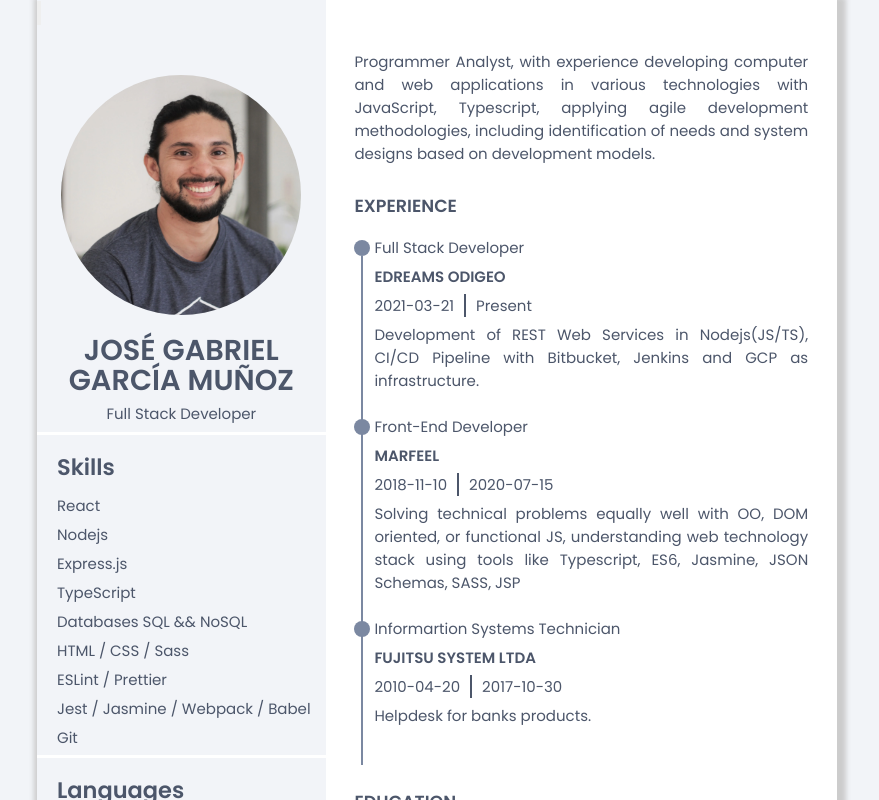
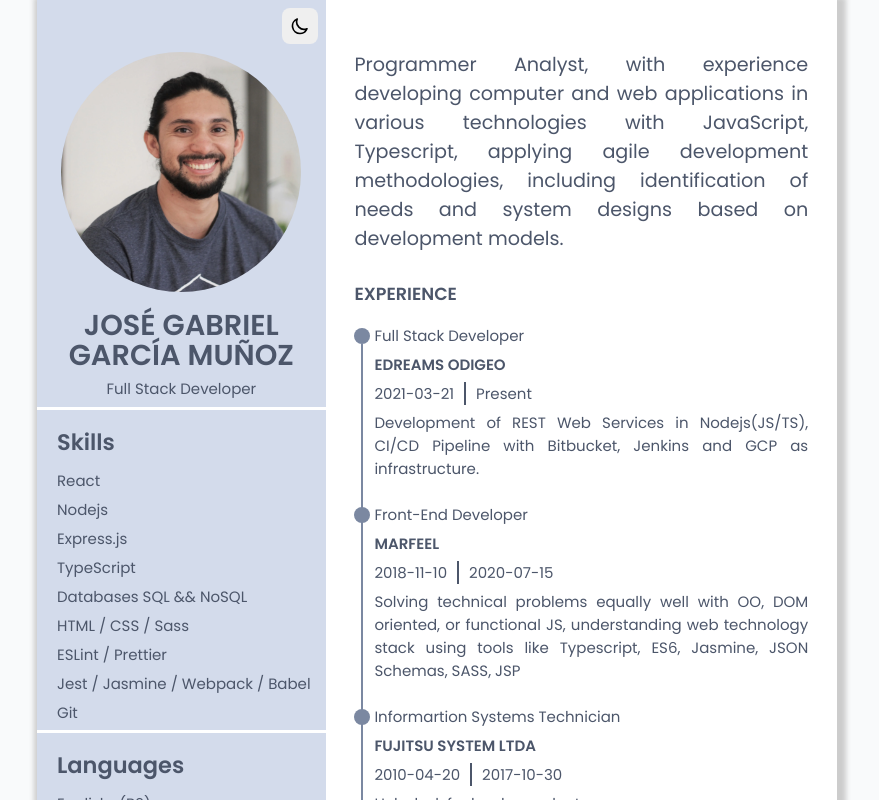
Before and after one commit to gabogarciam/resume, a React app: page / in a window 1280 px wide. Shown: the top 800 px of the page, without its empty margins (203-1082 px from the left). Built offline with nearby package versions, Linux system fonts and the light colour scheme.

Commit message:
refactor: :lipstick: update styles
updated styles

```diff
--- a/src/App.js
+++ b/src/App.js
@@ -3,4 +3,8 @@ import { createRoot } from 'react-dom/client';
 import Resume from './components/Resume/Resume';
 import './App.scss';
 
-createRoot(document.getElementById('root')).render(<Resume />);
+createRoot(document.getElementById('root')).render(
+  <React.StrictMode>
+    <Resume />
+  </React.StrictMode>
+);
--- a/src/App.scss
+++ b/src/App.scss
@@ -16,13 +16,90 @@ html {
     scroll-behavior: smooth;
 }
 
-body {
+body,  .light {
     margin: 0 0 var(--header-height) 0;
+    height: 100vh;
     padding: 0;
     font-family: var(--body-font);
     font-size: var(--normal-font-size);
-    background-color: var(--body-color);
+    background: #f9fafb;
     color: var(--text-color);
+    transition: background-color .5s;
+
+    .resume__basics {
+        background-color: var(--container-basics);
+    }
+}
+
+.resume__summary {
+    font-size: 1.2rem;
+}
+
+.dark {
+    background: #242933;
+    color: var(--container-color-alt);
+
+    .container__resume {
+        box-shadow: 1px 1px 3px 0px black;
+    }
+
+    .resume__basics {
+        background-color: #3b4252;
+    }
+
+    .button-theme {
+        border: .2px solid #8f8a8a;
+    }
+
+    .sun {
+        background-color: #444444;
+
+        svg {
+            color: white;
+        }
+    }
+
+    .resume__main {
+        background-color: #242933;
+    }
+
+    a {
+        color: var(--container-color-alt);
+    }
+}
+
+.button-theme {
+    float: right;
+    margin: .5rem;
+    border-radius: .5rem;
+    width: 2.25rem;
+    height: 2.25rem;
+    display: flex;
+    justify-content: center;
+    align-items: center;
+    cursor: pointer;
+    border: 0 solid #eaeaea;
+    transition-property: all;
+    transition-timing-function: cubic-bezier(0.4, 0, 0.2, 1);
+    transition-duration: .15s;
+
+    svg {
+        width: 1.25rem;
+        height: 1.25rem;
+    }
+}
+
+.sun:hover {
+    border: 2.5px solid #837f7f;
+}
+
+.moon:hover {
+    border: 2.5px solid #837f7f;
+}
+
+::selection {
+    background-color: #47a3f3;
+    color: #fefefe;
 }
 
 .experience__education {
```
